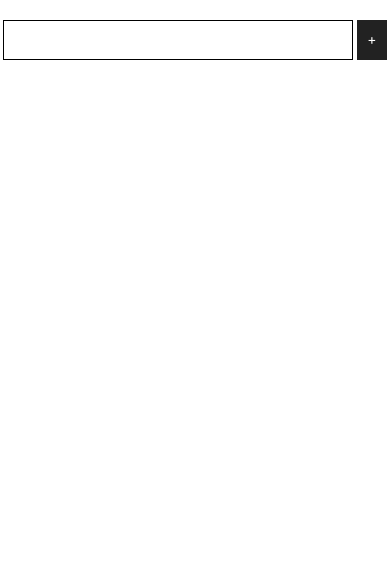
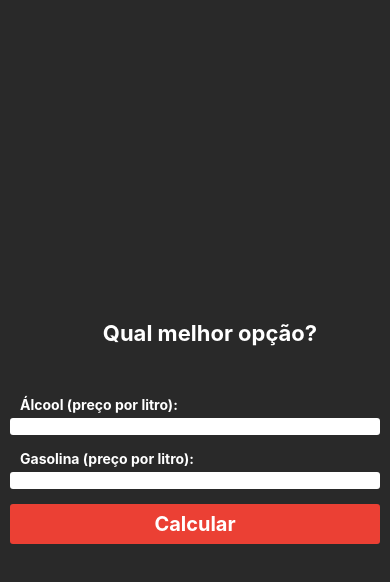
Before and after one commit to robledocastro/curso-react-native, a React Native app: screen / in a window 390 px wide. Shown: the top 582 px of the page. Built offline with nearby package versions, Linux system fonts and the light colour scheme; grey boxes are pictures that could not be loaded.

Commit message:
Desafio App de calculo gasolina/alcool

```diff
--- a/App.js
+++ b/App.js
@@ -5,46 +5,36 @@ import {
   TextInput,
   StyleSheet,
   TouchableOpacity,
-  Keyboard
+  Modal,
+  Image
  } from 'react-native';
-
- import AsyncStorage from '@react-native-async-storage/async-storage';
 
 class App extends Component{
 
   constructor(props){
     super(props);
     this.state = {
-      input: '',
-      nome: ''
+      modalVisible: false,
+      gasPrice: '',
+      alcoholPrice: '',
+      bestChoice: ''
     };
 
-    this.gravaNome = this.gravaNome.bind(this);
+    this.calcAgain = this.calcAgain.bind(this);
+    this.calc = this.calc.bind(this);
   };
 
-  //ComponentDidmount - Quando o componente é montado na tela
-  async componentDidMount(){
-    await AsyncStorage.getItem('nome').then((value)=> {
-      this.setState({nome: value});
-    })
+  calcAgain(visible){
+    this.setState({modalVisible: visible});
   }
 
-  //componentDidUpdate - Toda vez que um state é atualizado, fazer algo...
-  async componentDidUpdate(_, prevState){
-    const nome = this.state.nome;
+  calc(){
+    if( (this.state.alcoholPrice / this.state.gasPrice) < 0.7 )
+      this.setState({bestChoice: 'Álcool'});
+    else
+      this.setState({bestChoice: 'Gasolina'});
 
-    if(prevState !== nome){
-      await AsyncStorage.setItem('nome', nome);
-    }
-
-  }
-
-  gravaNome(){
-    this.setState({
-      nome: this.state.input
-    })
-    alert('Salvo com sucesso!');
-    Keyboard.dismiss();
+    this.setState({modalVisible: true});
   }
 
   render(){
@@ -52,22 +42,52 @@ class App extends Component{
 
       <View style={styles.container}>
 
-        <View style={styles.viewInput}>
-          <TextInput
-            style={styles.input}
-            value={this.state.input}
-            onChangeText={(text) => this.setState({input: text})}
-            underlineColorAndroid="transparent"
+        <Image
+          style={styles.image}
+          source={require('./android/app/src/img/logo.png')}
+        />
+
+        <Text style={styles.question}>Qual melhor opção?</Text>
+
+        <Text style={styles.label} >Álcool (preço por litro):</Text>
+        <TextInput
+          style={styles.input}
+          onChangeText={ (alcohol) =>  this.setState({alcoholPrice: alcohol}) }
+        />
+
+        <Text style={styles.label} >Gasolina (preço por litro):</Text>
+        <TextInput
+          style={styles.input}
+          onChangeText={ (gas) =>  this.setState({gasPrice: gas}) }
+        />
+
+        <TouchableOpacity style={styles.buttonCalc} onPress={ this.calc }>
+          <Text style={styles.textButtonCalc}>Calcular</Text>
+        </TouchableOpacity>
+
+      <Modal transparent={true} animationType='slide' visible={this.state.modalVisible}>
+        <View style={styles.modalView}>
+          <Image
+            style={styles.image}
+            source={require('./android/app/src/img/gas.png')}
           />
 
-          <TouchableOpacity onPress={this.gravaNome}>
-            <Text style={styles.botao}>+</Text>
+          <Text style={styles.textResult}>Compensa usar {this.state.bestChoice}</Text>
+
+          <Text style={styles.textPrices}>Com os preços:</Text>
+
+          <Text style={styles.textGas}>Álcool: R${this.state.alcoholPrice}</Text>
+          <Text style={styles.textGas}>Gasolina: R${this.state.gasPrice}</Text>
+
+
+          <TouchableOpacity style={styles.buttonCalcAgain} onPress={ () => this.calcAgain(false) }>
+            <Text style={styles.textButtonCalcAgain}>Calcular novamente</Text>
           </TouchableOpacity>
+
         </View>
+      </Modal>
 
-        <Text style={styles.nome}>{this.state.nome}</Text>
-
-      </View>
+    </View>
     );
   }
 
@@ -76,31 +96,81 @@ class App extends Component{
 const styles = StyleSheet.create({
   container:{
     flex:1,
-    marginTop: 20,
-    alignItems: 'center'
-  },
-  viewInput:{
-    flexDirection: 'row',
-    alignItems: 'center'
+    justifyContent: 'center',
+    alignItems: 'center',
+    backgroundColor: '#292929'
   },
   input:{
-    width: 350,
+    backgroundColor: '#FFF',
+    marginBottom: 15,
+    width: 370,
+    borderRadius: 3
+  },
+  label:{
+    color: '#FFF',
+    alignSelf: "flex-start",
+    marginLeft: 20,
+    marginBottom: 5,
+    fontWeight: 'bold'
+  },
+  question:{
+    color: '#FFF',
+    marginLeft: 30,
+    marginBottom: 50,
+    fontSize: 22,
+    fontWeight: 'bold'
+  },
+  modalView:{
+    flex:1,
+    justifyContent: 'center',
+    alignItems: 'center',
+    backgroundColor: '#292929'
+  },
+  textResult:{
+    color: '#16ba3f',
+    marginBottom: 25,
+    fontSize: 22,
+    fontWeight: 'bold'
+  },
+  image:{
+    marginBottom: 20
+  },
+  buttonCalc:{
+    width: 370,
     height: 40,
-    borderColor: '#000',
+    backgroundColor: '#eb4034',
+    borderRadius: 3,
+    justifyContent: "center",
+    alignItems: "center"
+  },
+  textButtonCalc:{
+    color: '#FFF',
+    fontSize: 20,
+    fontWeight: 'bold'
+  },
+  buttonCalcAgain:{
+    width: 180,
+    height: 28,
+    marginTop: 20,
+    justifyContent: "center",
+    alignItems: "center",
+    borderColor: '#eb4034',
     borderWidth: 1,
-    padding: 10
+    borderRadius: 4
   },
-  botao:{
-    backgroundColor: '#222',
+  textButtonCalcAgain:{
+    color: '#eb4034',
+    fontWeight: 'bold'
+  },
+  textPrices:{
     color: '#FFF',
-    height: 40,
-    padding: 10,
-    marginLeft: 4
+    fontSize: 17,
+    fontWeight: 'bold',
+    marginBottom: 5
   },
-  nome:{
-    marginTop: 15,
-    fontSize: 30,
-    textAlign: 'center'
+  textGas:{
+    color: '#FFF',
+    marginBottom: 5
   }
 });
 
```
Also changed, not shown: 9 other files (tests, documents, lock files or other folders).
